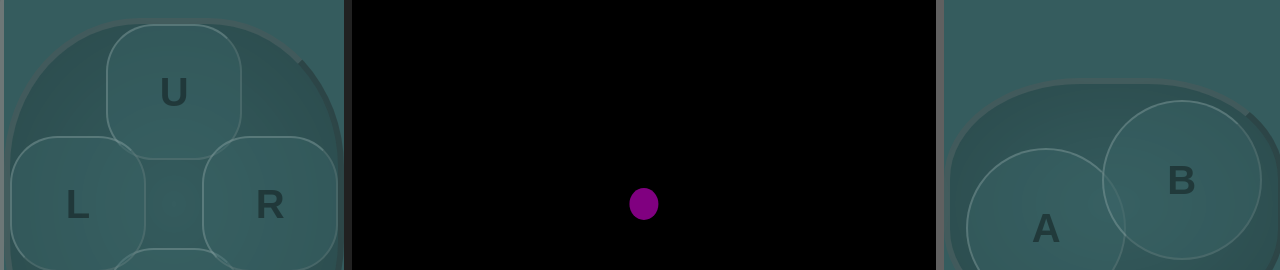
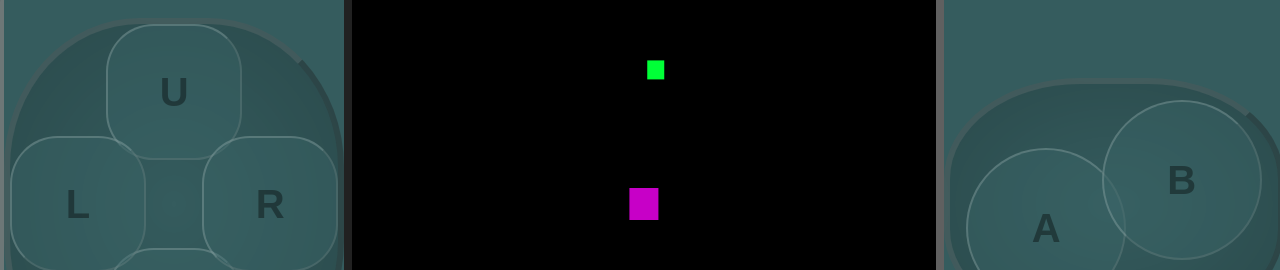
Before and after one commit to its-jefe/Project-3, a React (Create React App) app in the folder client/: page / in a window 1280 px wide. Shown: the part 240-510 px from the top of the page. Built offline with nearby package versions, Linux system fonts and the light colour scheme.

Commit message:
update with food

```diff
--- a/client/src/components/Game/index.js
+++ b/client/src/components/Game/index.js
@@ -1,94 +1,141 @@
 import React, { useReducer, useEffect, useCallback } from "react"
 
 import './style.css'
+
+// consider making a movement queue of some kind
+// could help with the grid
+// would help with the tail
+
+// consider making a state object for head that includes head_el
 
 // consider using an SVG or something that can be split
 // consider using 4 divs that come together to create the ball
 // really it doesn't look that bad tho so maybe forget ab it
 
-const xReducer = (x, influence) => {
+const coordReducer = ({ x, y }, { axis, delta }) => {
 
-  if (x === 100 && influence === 1) {
-    return x = 0
+  if (axis === "x") {
+    if (x === 100 && delta === 1) {
+      return { x: 0, y: y }
+    }
+    if (x === 0 && delta === -1) {
+      return { x: 100, y: y }
+    }
+    return { x: x + delta, y: y }
   }
-  if (x === 0 && influence === -1) {
-    return x = 100
+
+  if (axis === "y") {
+    if (y === 100 && delta === 1) {
+      return { x: x, y: 0 }
+    }
+    if (y === 0 && delta === -1) {
+      return { x: x, y: 100 }
+    }
+    return { x: x, y: y + delta }
   }
-  return x + influence
 }
 
-const yReducer = (y, influence) => {
-  if (y === 100 && influence === 1) {
-    return y = 0
-  }
-  if (y === 0 && influence === -1) {
-    return y = 100
-  }
-  return y + influence
+// which axis the head is moving on ...
+const axisReducer = (axis, updateAxis) => {
+  axis = updateAxis
+  return axis
 }
 
-const dirReducer = (dir, direction) => {
-  return dir = direction
+const tailReducer = (tail, el_params) => {
+
+  // destructure stuff here
+  console.log("A")
+
+  const tail_el = <div id="tail" data-tail={tail.length}></div>
+
+  /* Updating tail
+
+  > For size of head .. move in current direction
+
+  */
+
+  tail.push(tail_el)
+
+  // add child divs to the head div
+  document.getElementById("head").append(tail_el)
+
+  return tail
 }
+
+const foodReducer = (food) => {
+
+  return { //return new food.coords properties
+    x: Math.floor(Math.random() * 95 + 3),
+    y: Math.floor(Math.random() * 95 + 3)
+  }
+}
+
+// gobbled is an array of tails
+
 
 function Game() {
 
-  const [x, setX] = useReducer(xReducer, 50)
-  const [y, setY] = useReducer(yReducer, 50)
-  const [dir, setDir] = useReducer(dirReducer, null)
+  const [head, setHead] = useReducer(coordReducer, { x: 50, y: 50 })
+  const [axis, setAxis] = useReducer(axisReducer, null)
+
+  // places food div randomly within the viewport
+  const [food, setFood] = useReducer(foodReducer, { x: Math.floor(Math.random() * 90 + 5), y: Math.floor(Math.random() * 90 + 5) })
+  const [tail, setTail] = useReducer(tailReducer, [])
+
+  let head_el = <div id="head" style={{ left: head.x + "%", top: head.y + "%" }}></div>
 
   const btnUp = {
     id: "up",
-    currentDirection: dir,
     opposite: "down",
+    currentCoords: head,
     label: "U",
     axis: 'y',
+    currentAxis: axis,
     val: -1,
     move: function () {
-      setY(this.val)
+      setHead({ axis: this.axis, delta: this.val })
     }
   }
   const btnDown = {
     id: "down",
-    currentDirection: dir,
     opposite: "up",
+    currentCoords: head,
     label: "D",
     axis: 'y',
+    currentAxis: axis,
     val: 1,
     move: function () {
-      setY(this.val)
+      setHead({ axis: this.axis, delta: this.val })
     }
   }
   const btnLeft = {
     id: "left",
-    currentDirection: dir,
-    curX: x,
-    curY: y,
     opposite: "right",
+    currentCoords: head,
     label: "L",
     axis: 'x',
+    currentAxis: axis,
     val: -1,
     move: function () {
-      setX(this.val)
+      setHead({ axis: this.axis, delta: this.val })
     }
   }
   const btnRight = {
     id: "right",
-    currentDirection: dir,
-    curX: x,
-    curY: y,
     opposite: "left",
+    currentCoords: head,
     label: "R",
     axis: 'x',
+    currentAxis: axis,
     val: 1,
     move: function () {
-      setX(this.val)
+      setHead({ axis: this.axis, delta: this.val })
     }
   }
 
   const movementButtons = [btnUp, btnDown, btnLeft, btnRight]
 
-  let perpetuate;
+  let init;
 
   const handleMovement = useCallback(
     (button) => {
@@ -97,29 +144,22 @@ function Game() {
         return;
       }
 
-      setDir(button.id)
+      setAxis(button.axis)
 
       // focus the [associated] button
       document.getElementById(`btn-${button.id}`).focus();
 
-      // does not allow button to go directly in opposite direction (only Left and Right turns)
-      if (button.opposite !== button.currentDirection) {
-
-        // clears interval every time
-        if (perpetuate) {
-          clearInterval(perpetuate)
+      // if the current axis (at time of keypress) is not the same as direction trying to go
+      if (button.currentAxis !== button.axis) {
+        if (init) {
+          clearInterval(init)
         }
-
-        perpetuate = setInterval(() => {
+        init = setInterval(() => {
           button.move()
-        }, 30) // 30 seems to be best
-      } else {
-        // stay the course
-        setDir(button.currentDirection)
+        }, 50)
       }
     }, [])
 
-  // DO I NEED TO CHANGE THIS useCallBack to handleMovement instead????
   const keydownHandler = useCallback((event) => {
     if (event.defaultPrevented) {
       return; // Do nothing if event already handled
@@ -145,17 +185,22 @@ function Game() {
     };
   }, [btnDown, btnLeft, btnRight, btnUp, handleMovement])
 
-  // renders on initalization .. duh
-  // so the eventListener gets added from the start and on every render
-  // while also removing dublicates
+  // listen for axis change and base keyListener updates on that
   useEffect(() => {
-    // console.log("(" + x + "," + y + ")")
-    // console.log(dir)
-
+    console.log("current: " + axis)
     // Arrows and WASD listener
     document.addEventListener("keydown", keydownHandler);
     return () => document.removeEventListener("keydown", keydownHandler);
-  }, [x, y, keydownHandler]);
+  }, [axis]);
+
+  useEffect(() => {
+    // Why is the y-axis off exactly by 5?
+    if ((head.x) === (food.x) && (food.y) === (head.y - 5)) {
+      setFood()
+      setTail()
+    }
+    console.log(head)
+  }, [head])
 
   return (
     <div id="eisle">
@@ -171,7 +216,8 @@ function Game() {
         }
       </div>
       <div id="viewport">
-        <div id="head" style={{ left: x + "%", top: y + "%" }}></div>
+        {head_el}
+        <div id="food" style={{ left: food.x + "%", top: food.y + "%" }}></div>
       </div>
       <div id="buttons-container">
         <button id="btn-A">A</button>
@@ -182,5 +228,3 @@ function Game() {
 }
 
 export default Game;
-
-// accesskey global attribute provides a hint for generating a keyboard shortcut for the current element.
--- a/client/src/components/Game/style.css
+++ b/client/src/components/Game/style.css
@@ -29,24 +29,35 @@ body {
   z-index: 5;
   overflow: hidden;
 }
-#grid-overlay {
-  display: relative;
-  width: 80vh;
-  height: 80vh;
-  border: 1vh inset rgba(128, 128, 128, 0.753);
-  background-color: black;
-  z-index: 5;
-  overflow: hidden;
-}
 
 #head {
   position: relative;
   transform: translate(-50%, -50%);
-  background-color: purple;
+  background-color: rgb(199, 0, 199);
   height: 5%;
   width: 5%;
-  border-radius: 50%;
-  z-index: 1;
+  /* border-radius: 50%; */
+  border: none;
+}
+
+#tail {
+  display: table;
+  position: relative;
+  transform: translate(-50%, -50%);
+  background-color: rgb(155, 0, 155);
+  height: 3%;
+  width: 3%;
+  /* border-radius: 50%; */
+  border: none;
+}
+
+#food {
+  position: relative;
+  transform: translate(-50%, -50%);
+  background-color: rgb(0, 255, 55);
+  height: 3%;
+  width: 3%;
+  /* border-radius: 50%; */
 }
 
 #arrows-container,
```
